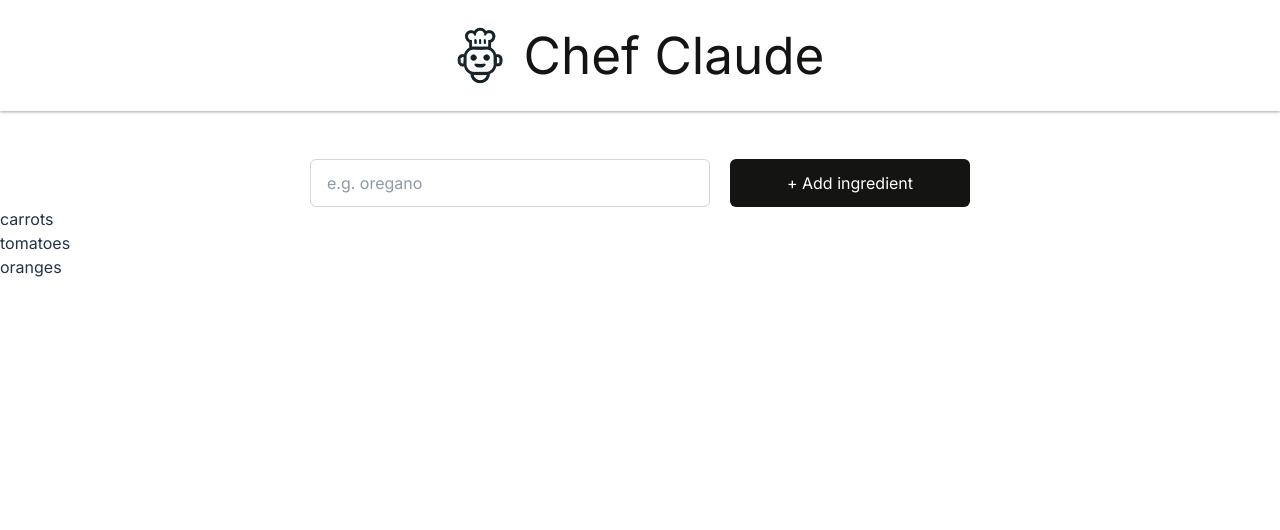
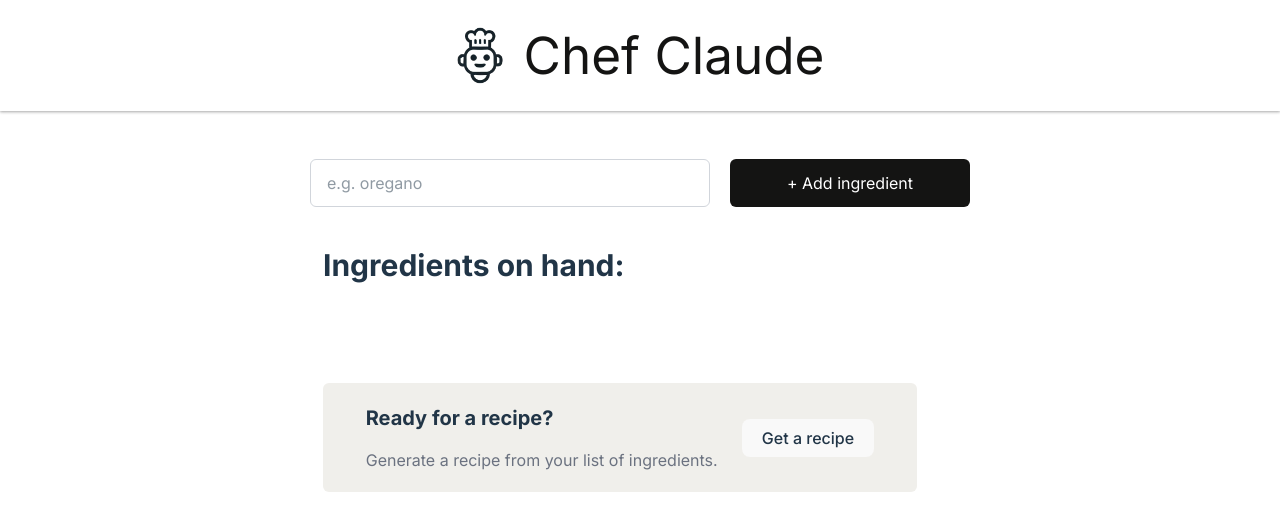
Before and after one commit to thierry-byiringiro/chefClaude, a React (Vite) app: page / in a window 1280 px wide. Shown: the top 530 px of the page. Built offline with nearby package versions, Linux system fonts and the light colour scheme.

Commit message:
added a new section and change the way to get the values from the form usin the action attribute

```diff
--- a/src/components/Main.jsx
+++ b/src/components/Main.jsx
@@ -1,21 +1,19 @@
+import { useState } from "react";
 export default function Main() {
-  const arrayOfIngredients = ["carrots", "tomatoes", "oranges"];
+  const [arrayOfIngredients, setIngredients] = useState([]);
   const displayIngredients = arrayOfIngredients.map((el, id) => (
     <li key={id}>{el}</li>
   ));
-  const handleSubmit = (event) => {
-    event.preventDefault();
-    const formData = new FormData(event.currentTarget);
+  const handleSubmit = (formData) => {
     const newIngredient = formData.get("ingredient");
-    console.log(newIngredient)
-    arrayOfIngredients.push(newIngredient);
-    console.log(arrayOfIngredients);
+    console.log(newIngredient);
+    setIngredients((prevIngredient) => [...prevIngredient, newIngredient]);
   };
 
   return (
     <>
-      <main className="mt-12 flex justify-center">
-        <form action="" className="flex gap-5" onSubmit={handleSubmit}>
+      <main className="mt-12 flex flex-col  justify-center items-center space-y-10">
+        <form action={handleSubmit} className="flex gap-5" autoComplete="off">
           <input
             type="text"
             name="ingredient"
@@ -29,8 +27,24 @@ export default function Main() {
             className="h-12  bg-[#141413]  rounded-md text-white w-60 flex items-center"
           />
         </form>
+        <section className="pr-10 flex flex-col space-y-20">
+          <div>
+            <h2 className="font-bold text-3xl">Ingredients on hand:</h2>
+            <ul className="list-disc pl-5 mt-5">{displayIngredients}</ul>
+          </div>
+          <div className="bg-[#F0EFEB] w-148.5 h-27.25 flex items-center justify-center rounded-md space-x-6">
+            <div className="flex flex-col space-y-4">
+              <h3 className="font-bold text-xl">Ready for a recipe?</h3>
+              <p className="text-[#6B7280]">
+                Generate a recipe from your list of ingredients.
+              </p>
+            </div>
+            <button className="bg-[#D17557] h-9.5 flex items-center">
+              Get a recipe
+            </button>
+          </div>
+        </section>
       </main>
-      <ul>{displayIngredients}</ul>
     </>
   );
 }
```
